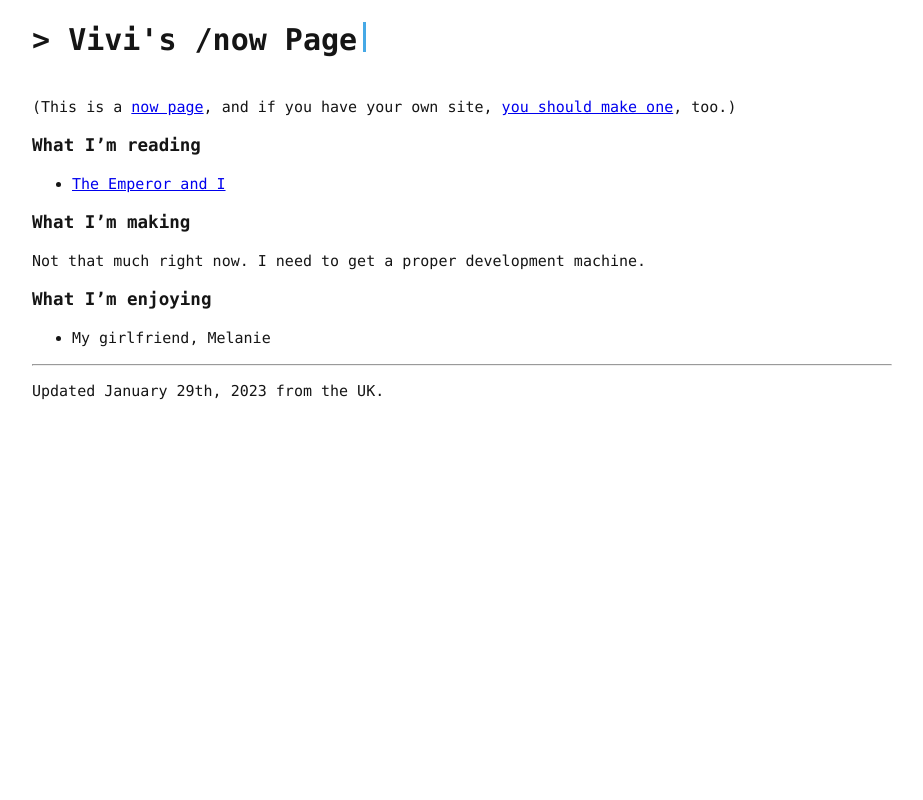
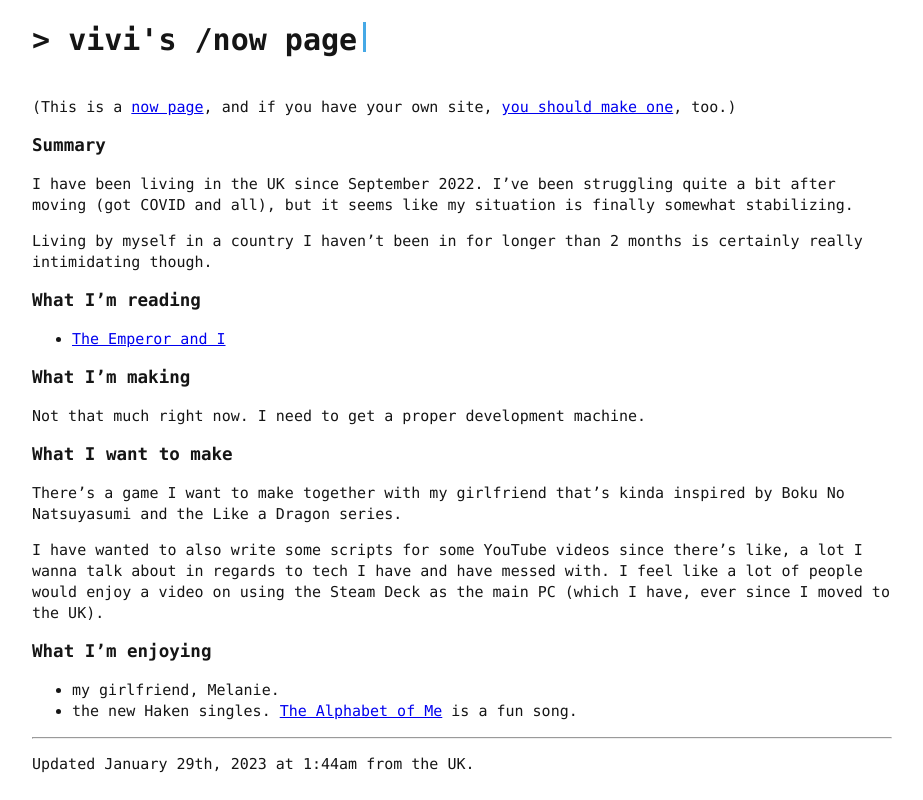
Before and after one commit to TheEnbyWitch/TheEnbyWitch-Website, an Astro site in the folder proud-parallax/: page /now in a window 1280 px wide. Shown: the whole page, without its empty margins (178-1101 px from the left). Built offline with nearby package versions, Linux system fonts and the light colour scheme; Astro itself is replaced by a stand-in of ours.

Commit message:
now page stuff

```diff
--- a/proud-parallax/src/layouts/Now.astro
+++ b/proud-parallax/src/layouts/Now.astro
@@ -11,35 +11,6 @@ const baseCoverUrl = `${baseUrl}${defaultCover}`
 
 const { title } = Astro.props;
 ---
-<!DOCTYPE html>
-<html lang="en">
-	<head>
-		<meta charset="UTF-8" />
-		<link rel="icon" type="image/svg+xml" href="/favicon.svg" />
-		<meta name="generator" content={Astro.generator} />
-		<meta name="description" content={description} />
-		<meta name="keywords" content="vivi, website, now" />
-		<meta name="twitter:description" content={description} />
-		<!--<meta name="twitter:image:alt" content={title} />
-		<meta name="twitter:image" content={`${baseUrl}${cover}`} />
-		<meta name="twitter:title" content={title} />-->
-		<meta name="viewport" content="initial-scale=1.0, width=device-width" />
-		<meta property="og:description" content={description} />
-		<!--<meta property="og:image:height" content="630" />
-		<meta property="og:image:width" content="1200" />
-		<meta property="og:image" content={`${baseUrl}${cover}`} />-->
-		<meta property="og:title" content={title} />
-		<meta property="og:type" content="website" />
-		<meta property="og:url" content={`${baseUrl}`} />
-		<title>{title}</title>
-	</head>
-	<body>
-        <div class="container">
-            <h1 class="terminal-prompt">Vivi's /now Page</h1>
-            <slot />
-        </div>
-	</body>
-</html>
 
 <style>
 :root {
@@ -96,6 +67,7 @@ const { title } = Astro.props;
   h6,
   .logo {
     line-height: var(--global-line-height);
+    text-transform: lowercase;
   }
 
   a {
@@ -142,6 +114,7 @@ const { title } = Astro.props;
     float: none;
     margin: 0;
     padding: 0;
+
   }
 
   blockquote,
@@ -1037,3 +1010,33 @@ const { title } = Astro.props;
   }
 
 </style>
+
+<!DOCTYPE html>
+<html lang="en">
+	<head>
+		<meta charset="UTF-8" />
+		<link rel="icon" type="image/svg+xml" href="/favicon.svg" />
+		<meta name="generator" content={Astro.generator} />
+		<meta name="description" content={description} />
+		<meta name="keywords" content="vivi, website, now" />
+		<meta name="twitter:description" content={description} />
+		<!--<meta name="twitter:image:alt" content={title} />
+		<meta name="twitter:image" content={`${baseUrl}${cover}`} />
+		<meta name="twitter:title" content={title} />-->
+		<meta name="viewport" content="initial-scale=1.0, width=device-width" />
+		<meta property="og:description" content={description} />
+		<!--<meta property="og:image:height" content="630" />
+		<meta property="og:image:width" content="1200" />
+		<meta property="og:image" content={`${baseUrl}${cover}`} />-->
+		<meta property="og:title" content={title} />
+		<meta property="og:type" content="website" />
+		<meta property="og:url" content={`${baseUrl}`} />
+		<title>{title}</title>
+	</head>
+	<body>
+        <div class="container">
+            <h1 class="terminal-prompt">vivi's /now page</h1>
+            <slot />
+        </div>
+	</body>
+</html>
--- a/proud-parallax/src/pages/index.astro
+++ b/proud-parallax/src/pages/index.astro
@@ -11,7 +11,8 @@ import MailLink from '../components/MailLink.astro';
 		<p class="instructions">
 			Hi! I'm a Polish Unreal Engine game developer. I specialize in First Person Animation, but I am also a bit of a UE generalist.<br/><br/>
 			Find me on <a class="text-gradient" rel="me" href="https://peoplemaking.games/@TheEnbyWitch">Mastodon</a>, <a class="text-gradient" rel="me" href="https://blog.enbywit.ch">Tumblr</a> or <a class="text-gradient" rel="me" href="https://cohost.org/TheEnbyWitch">Cohost</a><br/>
-			Email me at <a class="text-gradient" href="&#109;&#x61;&#x69;&#108;&#x74;&#111;&#58;&#118;&#105;&#118;&#105;&#46;&#116;&#104;&#101;&#64;&#101;&#x6e;&#x62;&#121;&#119;&#x69;&#x74;&#46;&#99;&#x68;">&#118;&#105;&#118;&#105;&#46;&#116;&#104;&#101;&#64;&#101;&#x6e;&#x62;&#121;&#119;&#x69;&#x74;&#46;&#99;&#x68;</a>
+			Email me at <a class="text-gradient" href="&#109;&#x61;&#x69;&#108;&#x74;&#111;&#58;&#118;&#105;&#118;&#105;&#46;&#116;&#104;&#101;&#64;&#101;&#x6e;&#x62;&#121;&#119;&#x69;&#x74;&#46;&#99;&#x68;">&#118;&#105;&#118;&#105;&#46;&#116;&#104;&#101;&#64;&#101;&#x6e;&#x62;&#121;&#119;&#x69;&#x74;&#46;&#99;&#x68;</a><br/>
+			See what I'm up to on my <a class="text-gradient" href="/now">/now</a> page
 		</p>
 		<h2>Unreal Engine Plugins</h2>
 		<ul role="list" class="link-card-grid">
--- a/proud-parallax/src/pages/now.md
+++ b/proud-parallax/src/pages/now.md
@@ -4,6 +4,12 @@ title: Vivi's /now Page
 ---
 
 (This is a [now page](https://nownownow.com/about), and if you have your own site, [you should make one](https://nownownow.com/about), too.)
+
+### Summary
+
+I have been living in the UK since September 2022. I've been struggling quite a bit after moving (got COVID and all), but it seems like my situation is finally somewhat stabilizing.
+
+Living by myself in a country I haven't been in for longer than 2 months is certainly really intimidating though.
 
 ### What I’m reading
 
@@ -13,10 +19,17 @@ title: Vivi's /now Page
 
 Not that much right now. I need to get a proper development machine.
 
+### What I want to make
+
+There's a game I want to make together with my girlfriend that's kinda inspired by Boku No Natsuyasumi and the Like a Dragon series.
+
+I have wanted to also write some scripts for some YouTube videos since there's like, a lot I wanna talk about in regards to tech I have and have messed with. I feel like a lot of people would enjoy a video on using the Steam Deck as the main PC (which I have, ever since I moved to the UK).
+
 ### What I’m enjoying
 
-- My girlfriend, Melanie
+- my girlfriend, Melanie.
+- the new Haken singles. [The Alphabet of Me](https://www.youtube.com/watch?v=LQJ-e75ZSj8) is a fun song.
 
 ---
 
-Updated January 29th, 2023 from the UK.
+Updated January 29th, 2023 at 1:44am from the UK.
```
